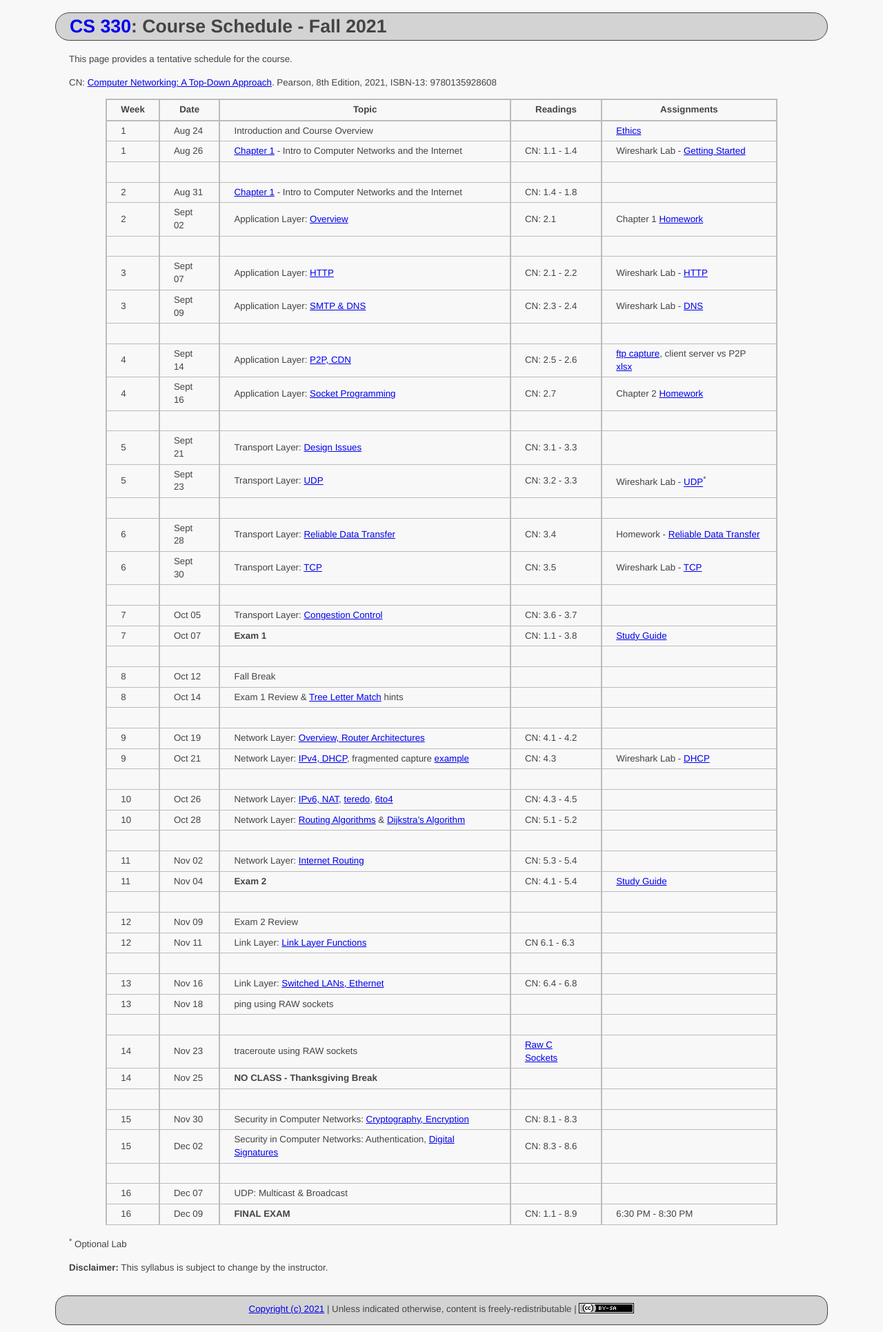
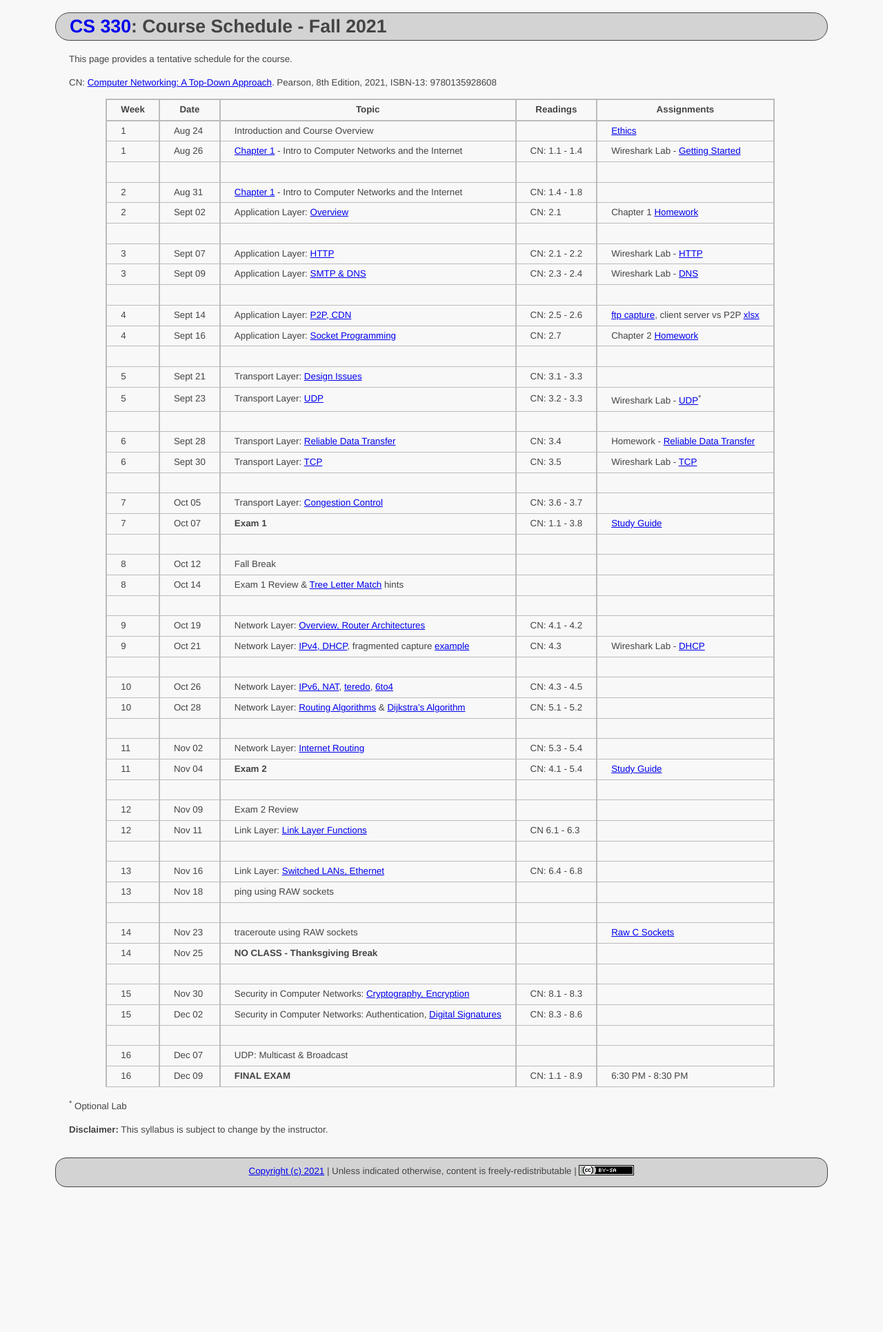
Before and after one commit to ycpcs/cs330-fall2021, a Jekyll site: the page built from schedule/index.md, in a window 1280 px wide. Shown: the whole page at 69% size. Built offline with Jekyll 4.4.1, drawn with Linux system fonts in a browser that asks for light colours; after the commit the page ends 1731 px from its top, so only the background shows below that.

Commit message:
fix lines

```diff
--- a/schedule/index.md
+++ b/schedule/index.md
@@ -49,7 +49,7 @@ CN: [Computer Networking: A Top-Down Approach](https://www.pearson.com/us/higher
 > 13 | Nov 16 | Link Layer: [Switched LANs, Ethernet](slides/chapter_6.pdf) | CN: 6.4 - 6.8 |
 > 13 | Nov 18 | ping using RAW sockets |
 > | | | |
-> 14 | Nov 23 |  traceroute using RAW sockets | [Raw C Sockets](../labs/c-raw-sockets.html)
+> 14 | Nov 23 |  traceroute using RAW sockets | | [Raw C Sockets](../labs/c-raw-sockets.html)
 > 14 | Nov 25 | **NO CLASS - Thanksgiving Break**
 > | | | |
 > 15 | Nov 30 |  Security in Computer Networks: [Cryptography, Encryption](slides/chapter_8.pdf) | CN: 8.1 - 8.3 |
```
